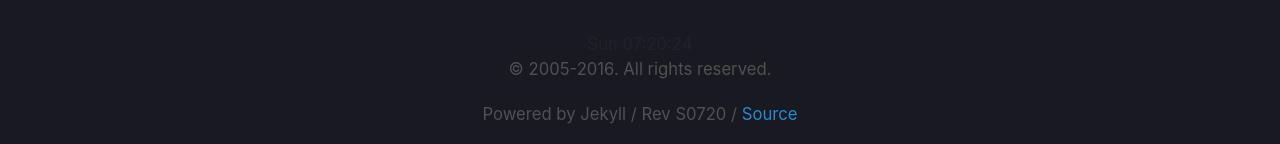
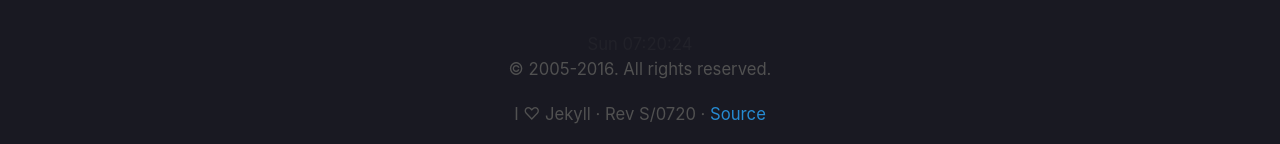
Before and after one commit to rkudeshi/rkudeshi.github.io, a Jekyll site: the page built from index.html, in a window 1280 px wide and 900 px high, scrolled down 4407 px. Shown: the part 753-897 px from the top of the window. Built offline with Jekyll 4.4.1, drawn with Linux system fonts in a browser that asks for light colours; the list of posts is cut into pages by our own code.

Commit message:
Change wording of footer

```diff
--- a/_layouts/default.html
+++ b/_layouts/default.html
@@ -32,7 +32,7 @@
 <div>
 <small>
 <p>&copy; <time datetime="{{ site.time | date_to_xmlschema }}">2005-{{ site.time | date: '%Y' }}</time>. All rights reserved.</p>
-<p>Powered by Jekyll / Rev {{ site.time | date: "%a" | truncate:1,'' }}{{ site.time | date: "%I%M" }} / <a href="http://github.com/rkudeshi/rkudeshi.github.io/">Source</a></p>
+<p>I &#9825; Jekyll &middot; Rev {{ site.time | date: "%a" | truncate:1,'' }}/{{ site.time | date: "%I%M" }} &middot; <a href="http://github.com/rkudeshi/rkudeshi.github.io/">Source</a></p>
 </small>
 </div>
 
```
